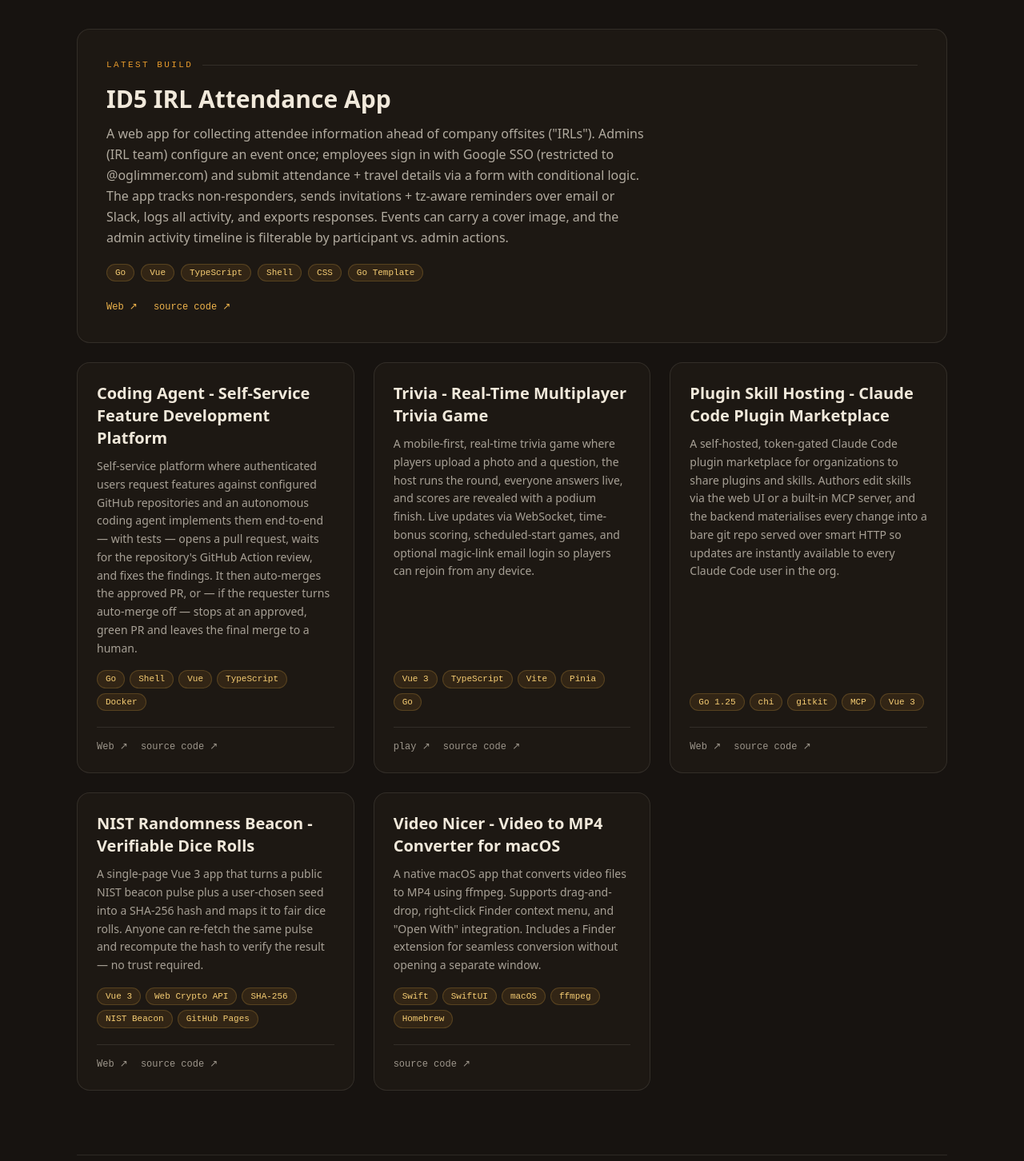
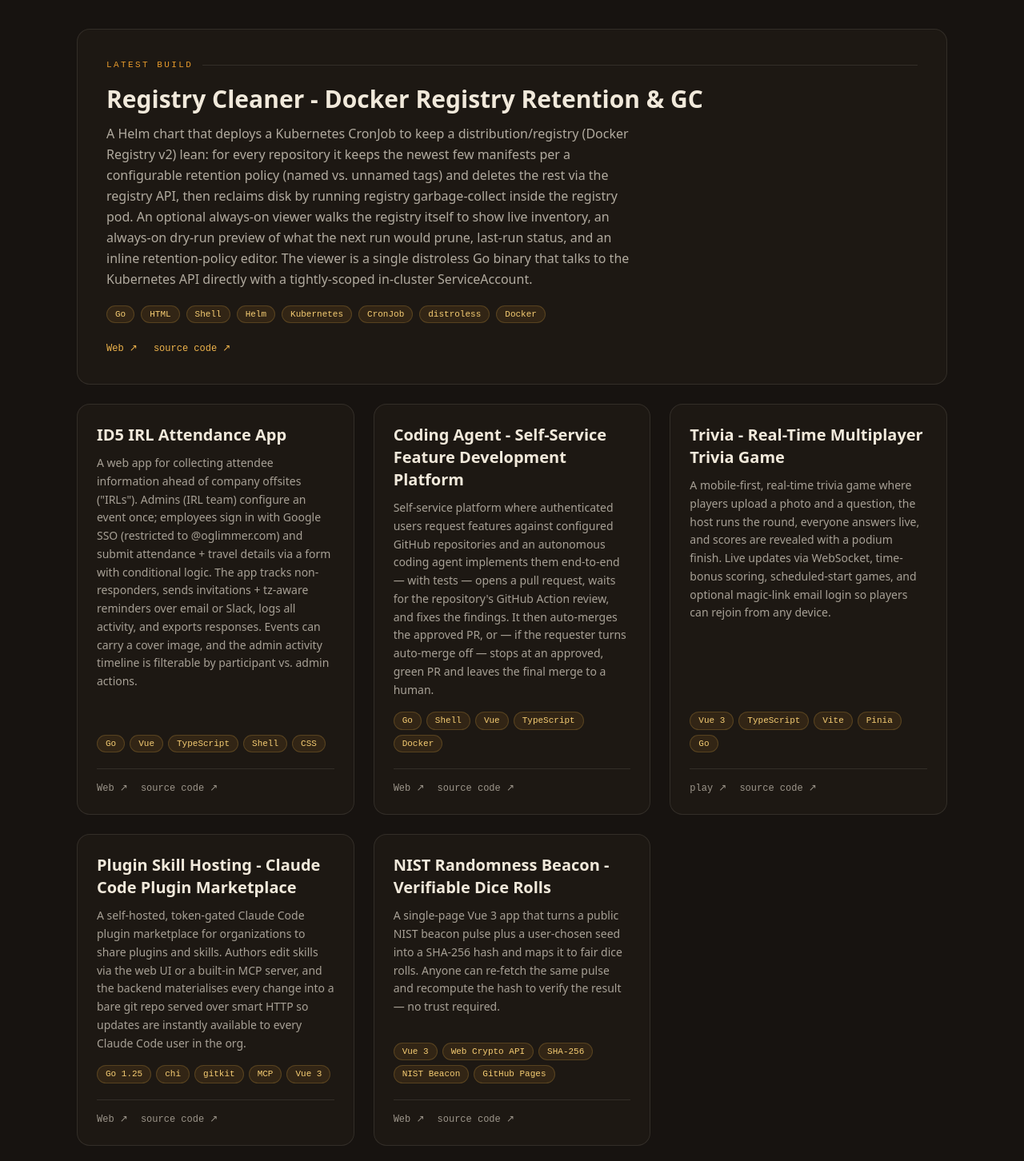
Before and after one commit to oglimmer/homepage-oglimmer.com, a Nuxt app: page / in a window 1280 px wide. Shown: the part 1678-3130 px from the top of the page at 80% size. Built offline with nearby package versions, Linux system fonts and the light colour scheme.

Commit message:
feat: add Registry Cleaner project

```diff
--- a/data/projects.ts
+++ b/data/projects.ts
@@ -6,6 +6,15 @@ export interface Project {
 }
 
 export const projects: Project[] = [
+  {
+    title: "Registry Cleaner - Docker Registry Retention & GC",
+    text: "A Helm chart that deploys a Kubernetes CronJob to keep a distribution/registry (Docker Registry v2) lean: for every repository it keeps the newest few manifests per a configurable retention policy (named vs. unnamed tags) and deletes the rest via the registry API, then reclaims disk by running registry garbage-collect inside the registry pod. An optional always-on viewer walks the registry itself to show live inventory, an always-on dry-run preview of what the next run would prune, last-run status, and an inline retention-policy editor. The viewer is a single distroless Go binary that talks to the Kubernetes API directly with a tightly-scoped in-cluster ServiceAccount.",
+    linkData: [
+      ["https://registry-cleaner.oglimmer.com/", "Web"],
+      ["https://github.com/oglimmer/registry-cleaner", "source code"]
+    ],
+    techList: "[Go, HTML, Shell, Helm, Kubernetes, CronJob, distroless, Docker]"
+  },
   {
     title: "ID5 IRL Attendance App",
     text: "A web app for collecting attendee information ahead of company offsites (\"IRLs\"). Admins (IRL team) configure an event once; employees sign in with Google SSO (restricted to @oglimmer.com) and submit attendance + travel details via a form with conditional logic. The app tracks non-responders, sends invitations + tz-aware reminders over email or Slack, logs all activity, and exports responses. Events can carry a cover image, and the admin activity timeline is filterable by participant vs. admin actions.",
```
